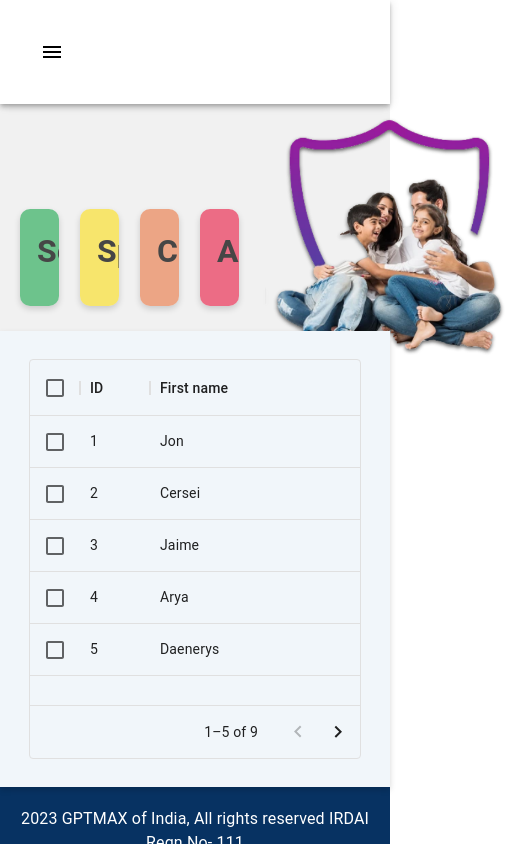
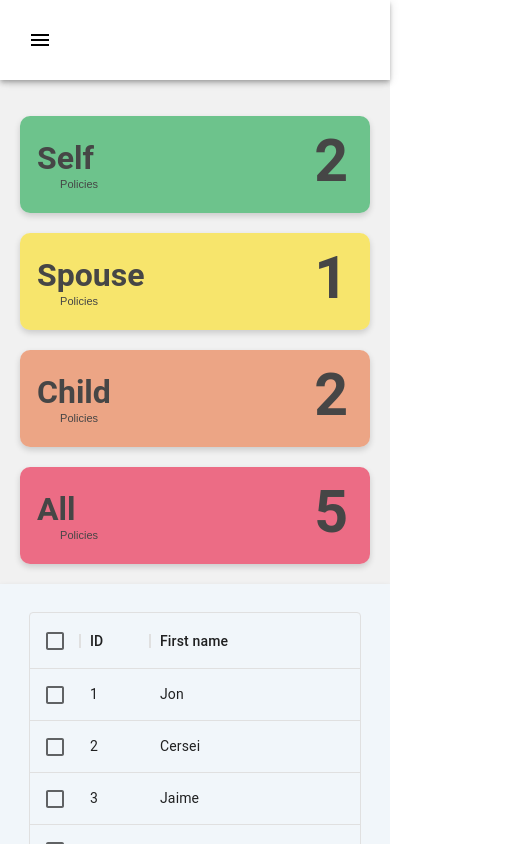
Before and after one commit to brightonrolls/insurance-portal, a React (Create React App) app: page / in a window 390 px wide. Shown: the top 844 px of the page, 510 px wide, since content can reach past the window. Built offline with nearby package versions, Linux system fonts and the light colour scheme.

Commit message:
Completed dashboard card design

```diff
--- a/src/App.js
+++ b/src/App.js
@@ -1,20 +1,26 @@
 import CssBaseline from "@mui/material/CssBaseline";
 
 import { Box } from "@mui/material";
+import { useTheme } from "@mui/material/styles";
+import useMediaQuery from "@mui/material/useMediaQuery";
+
 import Header from "./components/Header";
+import Footer from "./components/Footer";
 import HeroSection from "./components/HeroSection";
 import DataTable from "./components/UI/Table/DataTable";
-import Footer from "./components/Footer";
-
-const styleObj = {
-  margin: "-60px 0 0 0",
-  padding: "28px 29px",
-  boxShadow: "0 3px 6px 0 rgba(0, 0, 0, 0.16)",
-  backgroundColor: "#f1f6fa",
-  position: "relative",
-};
 
 function App() {
+  const theme = useTheme();
+  const extraSmallScreens = useMediaQuery(theme.breakpoints.up("xs"));
+  let getMargin = () => (extraSmallScreens ? "0" : "-60px 0 0 0");
+
+  const styleObj = {
+    margin: getMargin(),
+    padding: "28px 29px",
+    boxShadow: "0 3px 6px 0 rgba(0, 0, 0, 0.16)",
+    backgroundColor: "#f1f6fa",
+    position: "relative",
+  };
   return (
     <>
       <CssBaseline />
--- a/src/components/Header.jsx
+++ b/src/components/Header.jsx
@@ -14,8 +14,10 @@ import ListItemText from "@mui/material/ListItemText";
 import ListItemButton from "@mui/material/ListItemButton";
 
 import { createTheme, ThemeProvider } from "@mui/material/styles";
+import AvatarComp from "./AvatarComp";
+
+import "../index.css";
 import Logo from "../assets/images/GPTLogo.svg";
-import AvatarComp from "./AvatarComp";
 
 const drawerWidth = 240;
 const navItems = [
@@ -88,6 +90,7 @@ function DrawerAppBar(props) {
       <Box>
         <AppBar component="nav">
           <IconButton
+            className="menu-icon"
             color="inherit"
             aria-label="open drawer"
             edge="start"
--- a/src/components/HeroSection.jsx
+++ b/src/components/HeroSection.jsx
@@ -1,23 +1,49 @@
 import React from "react";
 import { Box } from "@mui/material";
+import { useTheme } from "@mui/material/styles";
+import useMediaQuery from "@mui/material/useMediaQuery";
 
 import FamilyPicture from "../assets/images/familyPic.png";
 import BasicCard from "./UI/Card/BasicCard";
 
+import "../index.css";
+
 const HeroSection = () => {
+  const theme = useTheme();
+  const extraSmallScreens = useMediaQuery(theme.breakpoints.up("xs"));
+  const smallScreens = useMediaQuery(theme.breakpoints.up("sm"));
+  const mediumScreens = useMediaQuery(theme.breakpoints.up("md"));
+
+  const responsiveCards = () => {
+    if (smallScreens === true && mediumScreens === false) {
+      return {
+        display: "flex",
+        flexWrap: "wrap",
+        gap: "21px",
+        margin: "20px",
+      };
+    } else if (extraSmallScreens && smallScreens && mediumScreens) {
+      return { display: "flex", gap: "21px", margin: "20px" };
+    } else if (extraSmallScreens || (smallScreens && !mediumScreens)) {
+      return { display: "block", gap: "21px", margin: "20px" };
+    } else if (extraSmallScreens || (smallScreens && !mediumScreens)) {
+      return { display: "flex", gap: "21px", margin: "20px" };
+    }
+  };
+
   return (
     <Box pt={12}>
       <Box
-        display="flex"
+        // display={mediumScreens ? (smallScreens ? "flex" : "block") : "block"}
         alignItems="center"
         justifyContent="space-evenly"
-        sx={{ gap: "21px", margin: "20px" }}
+        sx={responsiveCards()}
       >
         <BasicCard title="Self" count={2} color="rgba(3, 159, 59, 0.55)" />
         <BasicCard title="Spouse" count={1} color="rgba(254, 220, 0, 0.55)" />
         <BasicCard title="Child" count={2} color="rgba(234, 104, 47, 0.55)" />
         <BasicCard title="All" count={5} color="rgba(233, 1, 46, 0.55)" />
-        <Box>
+        <Box className="image-container">
           <img
             style={{
               width: "250px",
--- a/src/components/UI/Card/BasicCard.jsx
+++ b/src/components/UI/Card/BasicCard.jsx
@@ -1,16 +1,24 @@
 import React from "react";
 import { Card, Box } from "@mui/material";
+import { useTheme } from "@mui/material/styles";
+import useMediaQuery from "@mui/material/useMediaQuery";
 
 import "./BasicCard.css";
+import "../../../index.css";
+import SimpleDialog from "./SimpleDialog";
 
 const BasicCard = ({ title, count, color }) => {
+  const theme = useTheme();
+  const extraSmallScreens = useMediaQuery(theme.breakpoints.up("xs"));
+  let getCardMarginBottom = () => (extraSmallScreens ? "20px" : "65px");
   return (
     <>
+      <SimpleDialog titleData={title}>
         <Card
           className="card"
           sx={{
             alignSelf: "flex-end",
-          marginBottom: "65px",
+            marginBottom: getCardMarginBottom(),
             backgroundColor: color,
           }}
         >
@@ -22,6 +30,7 @@ const BasicCard = ({ title, count, color }) => {
             <span className="count">{count}</span>
           </Box>
         </Card>
+      </SimpleDialog>
     </>
   );
 };
--- /dev/null
+++ b/src/components/UI/Card/SimpleDialog.jsx
@@ -0,0 +1,112 @@
+import React from "react";
+import { Box, Card, CardHeader, CardContent, Typography } from "@mui/material";
+
+import { styled } from "@mui/material/styles";
+import Tooltip, { tooltipClasses } from "@mui/material/Tooltip";
+
+import DeleteIcon from "../../../assets/images/delete.svg";
+import "../../../index.css";
+
+const CustomWidthTooltip = styled(({ className, ...props }) => (
+  <Tooltip {...props} classes={{ popper: className }} />
+))({
+  [`& .${tooltipClasses.tooltip}`]: {
+    maxWidth: 780,
+  },
+});
+
+const data = [
+  {
+    id: 1,
+    name: "Tony Stark",
+    OHRID: "602327908",
+    installment: "26,362.00",
+    date: "23-Dec-2023",
+  },
+  {
+    id: 2,
+    name: "Steve Rogers",
+    OHRID: "602327908",
+    installment: "20,362.00",
+    date: "23-Dec-1900",
+  },
+];
+
+const cardDetails = (titleData) => {
+  return (
+    <>
+      <Card sx={{ width: "750px" }}>
+        <CardHeader title={titleData} subheader="Policies" />
+        <CardContent sx={{ padding: "10px 0" }}>
+          {data.map(({ id, name, OHRID, date, installment }) => {
+            return (
+              <Box
+                className="dialog-card"
+                key={id}
+                mb={2}
+                display="flex"
+                alignItems="center"
+                justifyContent="space-between"
+                sx={{ padding: "0 10px" }}
+              >
+                <Box>
+                  <Typography variant="body1">{name}</Typography>
+                  <Typography color="text.secondary" variant="body2">
+                    {OHRID}
+                  </Typography>
+                </Box>
+                <Box>
+                  <Typography variant="body1" color="text.primary">
+                    Installment Premimum (Yly)
+                  </Typography>
+                  <Typography color="text.secondary" variant="body2">
+                    Rs. {installment}
+                  </Typography>
+                  <Typography color="text.secondary" variant="body2" mt={1}>
+                    In Force
+                  </Typography>
+                </Box>
+                <Box>
+                  <Typography variant="body1" color="text.primary">
+                    Premimum Due Form
+                  </Typography>
+                  <Typography
+                    color="text.secondary"
+                    variant="body2"
+                    align="center"
+                  >
+                    {date}
+                  </Typography>
+                </Box>
+                <Box>
+                  <img
+                    src={DeleteIcon}
+                    alt="Delete"
+                    height="25px"
+                    width="25px"
+                  />
+                </Box>
+              </Box>
+            );
+          })}
+        </CardContent>
+      </Card>
+    </>
+  );
+};
+
+const SimpleDialog = ({ titleData, children }) => {
+  return (
+    <>
+      <CustomWidthTooltip
+        arrow={true}
+        placement="bottom"
+        title={cardDetails(titleData)}
+      >
+        {children}
+      </CustomWidthTooltip>
+    </>
+  );
+};
+
+export default SimpleDialog;
--- a/src/index.css
+++ b/src/index.css
@@ -1,13 +1,58 @@
 body {
   margin: 0;
-  font-family: -apple-system, BlinkMacSystemFont, 'Segoe UI', 'Roboto', 'Oxygen',
-    'Ubuntu', 'Cantarell', 'Fira Sans', 'Droid Sans', 'Helvetica Neue',
+  font-family: -apple-system, BlinkMacSystemFont, "Segoe UI", "Roboto", "Oxygen",
+    "Ubuntu", "Cantarell", "Fira Sans", "Droid Sans", "Helvetica Neue",
     sans-serif;
   -webkit-font-smoothing: antialiased;
   -moz-osx-font-smoothing: grayscale;
 }
 
 code {
-  font-family: source-code-pro, Menlo, Monaco, Consolas, 'Courier New',
+  font-family: source-code-pro, Menlo, Monaco, Consolas, "Courier New",
     monospace;
 }
+
+.dialog-card:hover {
+  background-color: #ccc;
+}
+
+/* Extra small devices (phones, 600px and down) */
+@media only screen and (max-width: 600px) {
+  .image-container {
+    display: none;
+  }
+  .card {
+    width: auto !important;
+  }
+  .menu-icon {
+    margin: 20px !important;
+  }
+}
+
+/* Small devices (portrait tablets and large phones, 600px and up) */
+@media only screen and (min-width: 600px) and (max-width: 768px) {
+  .image-container {
+    display: none;
+  }
+}
+
+/* Medium devices (landscape tablets, 768px and up) */
+@media only screen and (min-width: 768px) and (max-width: 992px) {
+  .image-container {
+    display: none;
+  }
+}
+
+/* Large devices (laptops/desktops, 992px and up) */
+@media only screen and (min-width: 992px) and (max-width: 1200px) {
+  .image-container {
+    display: none;
+  }
+}
+
+/* Extra large devices (large laptops and desktops, 1200px and up) */
+@media only screen and (min-width: 1200px) {
+  .image-container {
+    display: block;
+  }
+}
```
Lines whose indentation alone changed are shown as unchanged.
